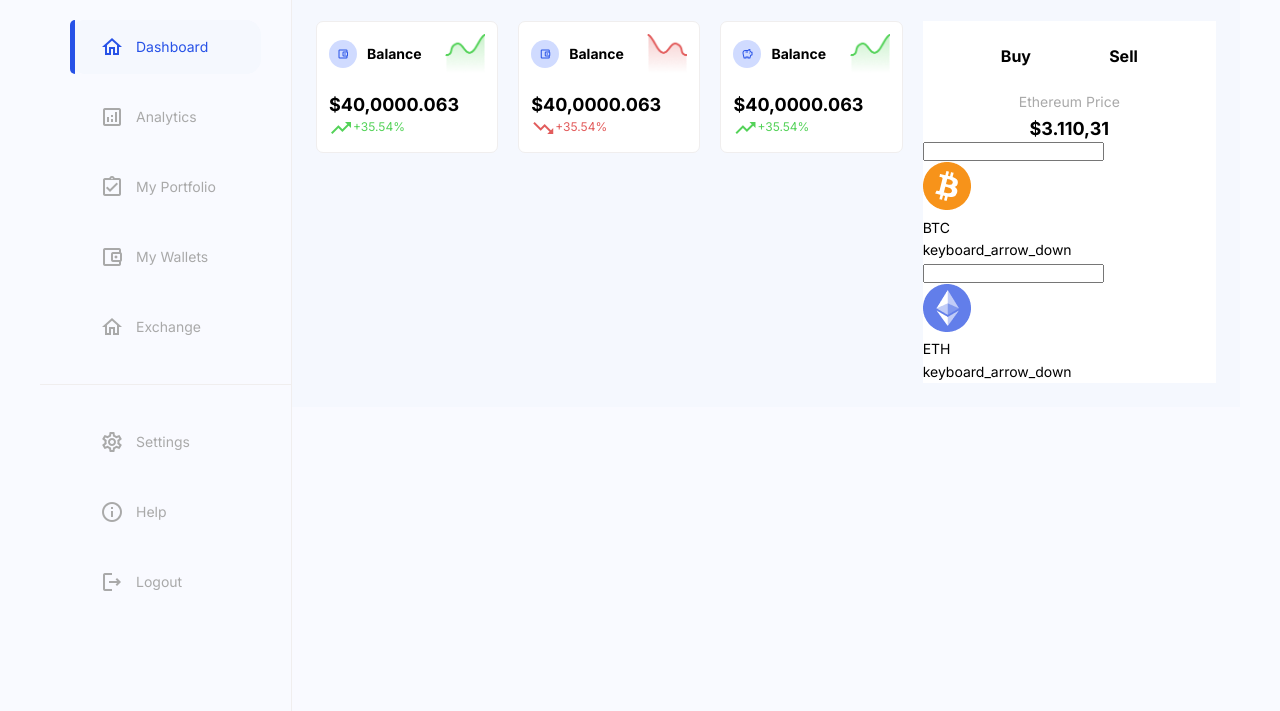
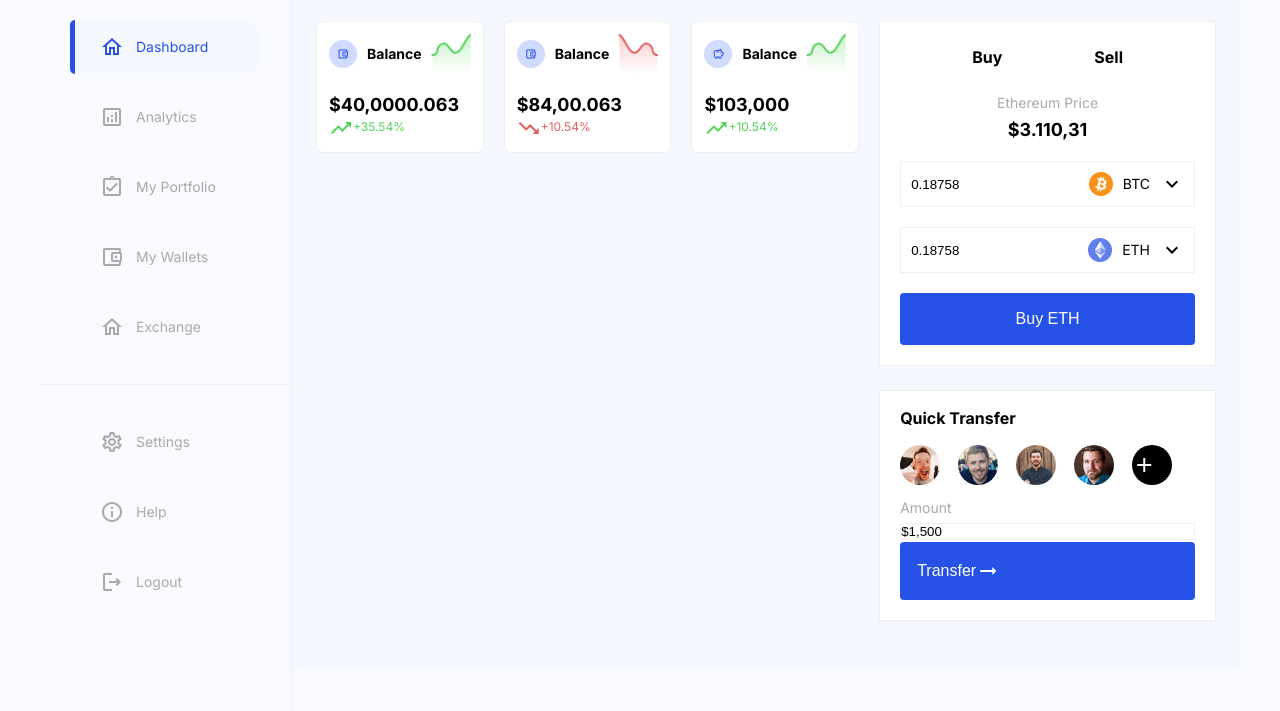
Before and after one commit to monirul-fahad/dashboard-html, a website: page index.html in a window 1280 px wide. Shown: the part 89-800 px from the top of the page. Drawn offline with Linux system fonts and the light colour scheme.

Commit message:
transfer money

```diff
--- a/index.html
+++ b/index.html
@@ -133,8 +133,8 @@
                 </div>
                 <img src="./images/vector-2.png" alt="">
               </div>
-              <h2>$40,0000.063</h2>
-              <p><span class="material-icons-outlined"> trending_down</span>  +35.54%</p>
+              <h2>$84,00.063</h2>
+              <p><span class="material-icons-outlined"> trending_down</span>  +10.54%</p>
             </div>
             <div class="dashboard__counter--3">
               <div class="dashboard__counter-top">
@@ -144,14 +144,16 @@
                 </div>
                 <img src="./images/vector-1.png" alt="">
               </div>
-              <h2>$40,0000.063</h2>
-              <p><span class="material-icons-outlined"> trending_up </span> +35.54%</p>
+              <h2>$103,000</h2>
+              <p><span class="material-icons-outlined"> trending_up </span> +10.54%</p>
             </div>
           </div>
         </section>
 
         <!-- Dashboard aside  -->
         <section class="dashboard__aside">
+
+          <!-- buy & sell coins -->
           <div class="trade">
             <div class="trade__coin">
               <h3>Buy</h3>
@@ -161,29 +163,40 @@
               <p>Ethereum Price</p>
               <h3>$3.110,31</h3>
             </div>
-            <div>
-             <input type="number" name="" id="">
-             <div>
+            <div class="trade-input">
+             <input type="number" value="0.18758" name="" id="">
+             <div  class="trade-input__right">
                <img src="./images/btc.png" alt="">
                <p>BTC</p>
-               <span class="material-symbols-outlined">
-                keyboard_arrow_down
-                </span>
+               <span class="material-icons-outlined"> keyboard_arrow_down </span>
              </div>
             </div>
-            <div>
-              <input type="number" name="" id="">
-              <div>
+            <div  class="trade-input">
+              <input type="number"  value="0.18758" name="" id="">
+              <div class="trade-input__right">
                 <img src="./images/eth.png" alt="">
                 <p>ETH</p>
-                <span class="material-symbols-outlined">
-                 keyboard_arrow_down
-                 </span>
+                <span class="material-icons-outlined"> keyboard_arrow_down </span>
               </div>
             </div>
+            <button class="button">Buy ETH</button>
           </div>
+
+          <!-- quick transfer  -->
           <div class="transfer">
-
+<h3>Quick Transfer</h3>
+<div class="transfer__profile">
+  <img src="./images/user-1.jpg" alt="user">
+  <img src="./images/user-3.jpg" alt="user">
+  <img src="./images/user-4.jpg" alt="user">
+  <img src="./images/user-5.jpg" alt="user">
+  <span class="material-icons-outlined"> add </span>
+</div>
+<label for="payment">Amount</label><br>
+<input type="text"  value="$1,500">
+<button class="button">Transfer <span class="material-icons-outlined">
+  arrow_right_alt
+  </span></button>
           </div>
 
         </section>
--- a/sass/_base.scss
+++ b/sass/_base.scss
@@ -59,3 +59,16 @@ li{
 a{
     text-decoration: none;
 }
+
+.button{
+    width: -webkit-fill-available;
+    border: none;
+    outline: none;
+    border-radius: .4rem;
+    margin: 0 2rem 2rem 2rem;
+    font-size: 1.6rem;
+    padding: 1.7rem;
+    background-color: var(--color-primary);;
+    color: #fff;
+    cursor: pointer;
+}
--- a/sass/_components.scss
+++ b/sass/_components.scss
@@ -233,22 +233,22 @@
       background-color: #fff;
       padding: 1.2rem;
       border-radius: 7px;
-      transition: all .4s;
+      transition: all 0.4s;
       border: var(--border);
 
-      &:hover{
+      &:hover {
         background-color: var(--color-primary);
         color: #fff;
       }
 
-      h2{
+      h2 {
         font-size: 1.8rem;
       }
 
-      p{
+      p {
         display: flex;
         color: rgba(83, 210, 88, 1) !important;
-          font-size:1.2rem;
+        font-size: 1.2rem;
       }
     }
     &--2 {
@@ -256,22 +256,22 @@
       background-color: #fff;
       padding: 1.2rem;
       border-radius: 7px;
-        transition: all .4s;
+      transition: all 0.4s;
       border: var(--border);
 
-        &:hover{
+      &:hover {
         background-color: var(--color-primary);
         color: #fff;
       }
 
-        h2{
+      h2 {
         font-size: 1.8rem;
       }
 
-        p{
+      p {
         display: flex;
         color: rgba(226, 92, 92, 1) !important;
-            font-size:1.2rem;
+        font-size: 1.2rem;
       }
     }
     &--3 {
@@ -279,63 +279,63 @@
       background-color: #fff;
       padding: 1.2rem;
       border-radius: 7px;
-        transition: all .4s;
+      transition: all 0.4s;
       border: var(--border);
 
-        &:hover{
+      &:hover {
         background-color: var(--color-primary);
         color: #fff;
       }
 
-        h2{
+      h2 {
         font-size: 1.8rem;
       }
 
-        p{
+      p {
         display: flex;
         color: rgba(83, 210, 88, 1) !important;
-            font-size:1.2rem;
+        font-size: 1.2rem;
       }
     }
 
-     &--1:hover &-top--icon{
-         span{
+    &--1:hover &-top--icon {
+      span {
         background-color: #fff;
       }
     }
-     &--2:hover &-top--icon{
-         span{
+    &--2:hover &-top--icon {
+      span {
         background-color: #fff;
       }
     }
-     &--3:hover &-top--icon{
-         span{
+    &--3:hover &-top--icon {
+      span {
         background-color: #fff;
       }
     }
 
-    &-top{
+    &-top {
       display: flex;
       align-items: center;
       justify-content: space-between;
-        margin-bottom: 2rem ;
+      margin-bottom: 2rem;
 
-        &--icon{
+      &--icon {
         display: flex;
         align-items: center;
         gap: 1rem;
         font-weight: 700;
 
-            span{
+        span {
           font-size: 1.2rem;
-                padding: .8rem;
-                background: #D0DBFF;
-                border-radius:50%;
+          padding: 0.8rem;
+          background: #d0dbff;
+          border-radius: 50%;
           color: var(--color-primary) !important;
         }
       }
 
-        img{
+      img {
         width: 4rem;
         height: 4rem;
       }
@@ -344,28 +344,108 @@
 }
 
 // Dashboard aside /////////
-.trade{
+.trade {
+  margin-bottom: 2.4rem;
+  background-color: #fff;
+  border: var(--border);
 
-    &__coin{
+  &__coin {
     display: flex;
     justify-content: space-evenly;
     padding: 2.4rem 0;
 
-        h3{
+    h3 {
       font-size: 16px;
     }
   }
 
-    &__price{
+  &__price {
     text-align: center;
 
-        p{
-            color: var(--color-secondary)
+    p {
+      color: var(--color-secondary);
     }
-        h3{
+    h3 {
       font-size: 1.8rem;
-            margin-top: .4rem;
+      margin-top: 0.4rem;
       font-weight: 700;
     }
   }
+  &-input {
+    display: flex;
+    align-items: center;
+    justify-content: space-between;
+    border: var(--border);
+    margin: 2rem;
+    padding: 1rem;
+
+    input {
+      border: none;
+      outline: none;
     }
+
+    &__right {
+      display: flex;
+      align-items: center;
+      gap: 1rem;
+
+      img {
+        width: 2.4rem;
+        height: 2.4rem;
+      }
+    }
+  }
+}
+
+.transfer {
+  margin-bottom: 2.4rem;
+  background-color: #fff;
+  border: var(--border);
+
+  h3{
+      font-size: 1.6rem;
+      margin: 1.6rem 2rem;
+  }
+
+  &__profile {
+    display: flex;
+    gap: 1.8rem;
+    align-items: center;
+    justify-content: flex-start;
+    margin-left: 2rem;
+    margin-bottom: 1.2rem;
+    img {
+      width: 4rem;
+      height: 4rem;
+      border-radius: 50%;
+    }
+
+    span{
+        width: 4rem;
+        height: 4rem;
+        border-radius: 50%;
+        background-color: #000;
+        color: #fff;
+        display: flex;
+        align-items: center;
+        justify-self: center;
+    }
+  }
+
+  label{
+    margin-left: 2rem;
+    color: var(--color-secondary)
+}
+
+input{
+    // padding: 1.1rem;
+    margin: 0 2rem;
+    width: -webkit-fill-available;
+    border: var(--border);
+    outline: none;
+}
+button{
+    display: flex;
+    align-items: center;
+}
+}
--- a/sass/_layout.scss
+++ b/sass/_layout.scss
@@ -24,7 +24,5 @@
     padding: 2.4rem;
     background-color: var(--color-tertiary);
 
-    &__aside{
-     background-color: #fff
-    }
+
 }
```
Also changed, not shown: css/style.css. Lines whose indentation alone changed are shown as unchanged.
